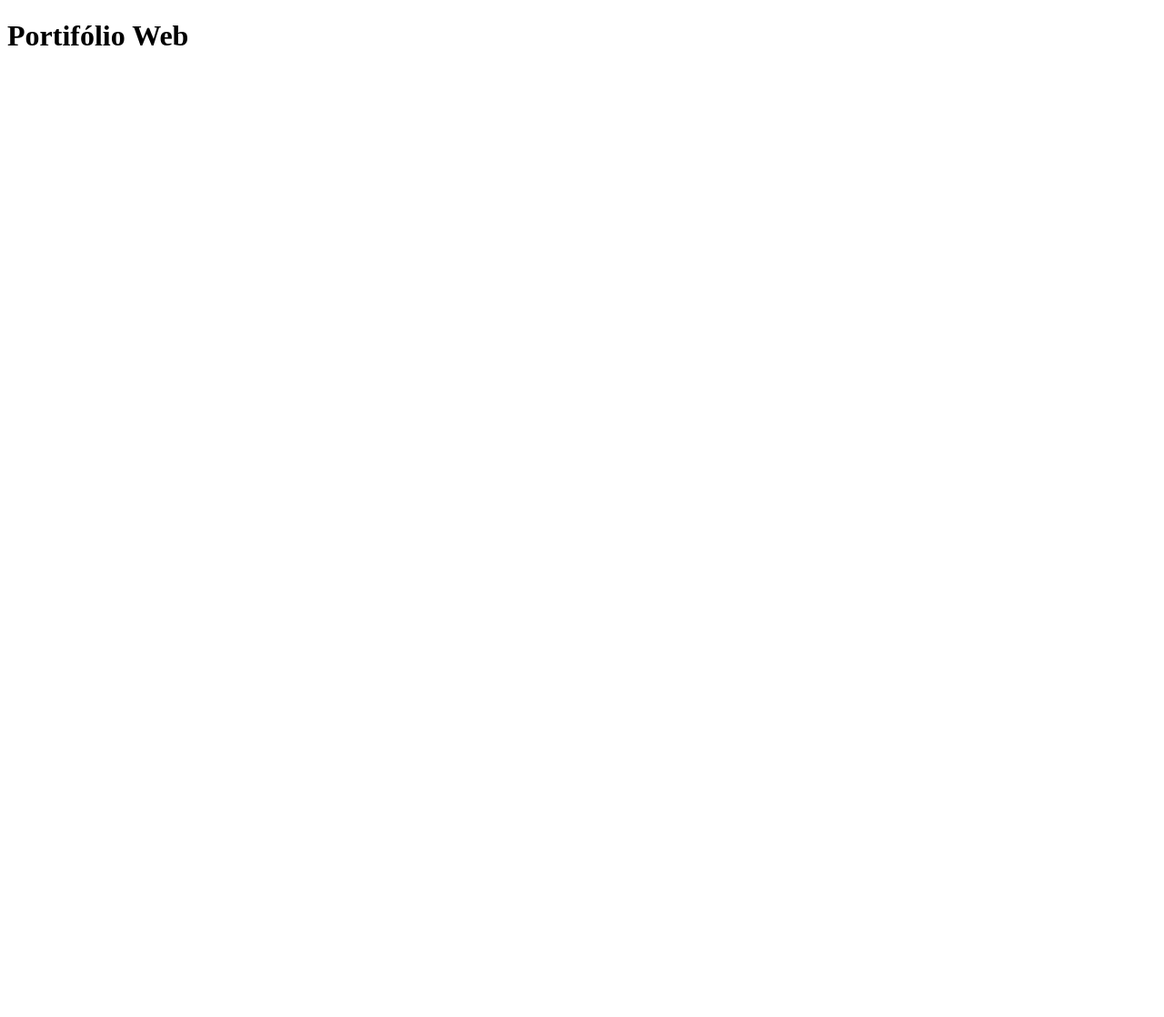
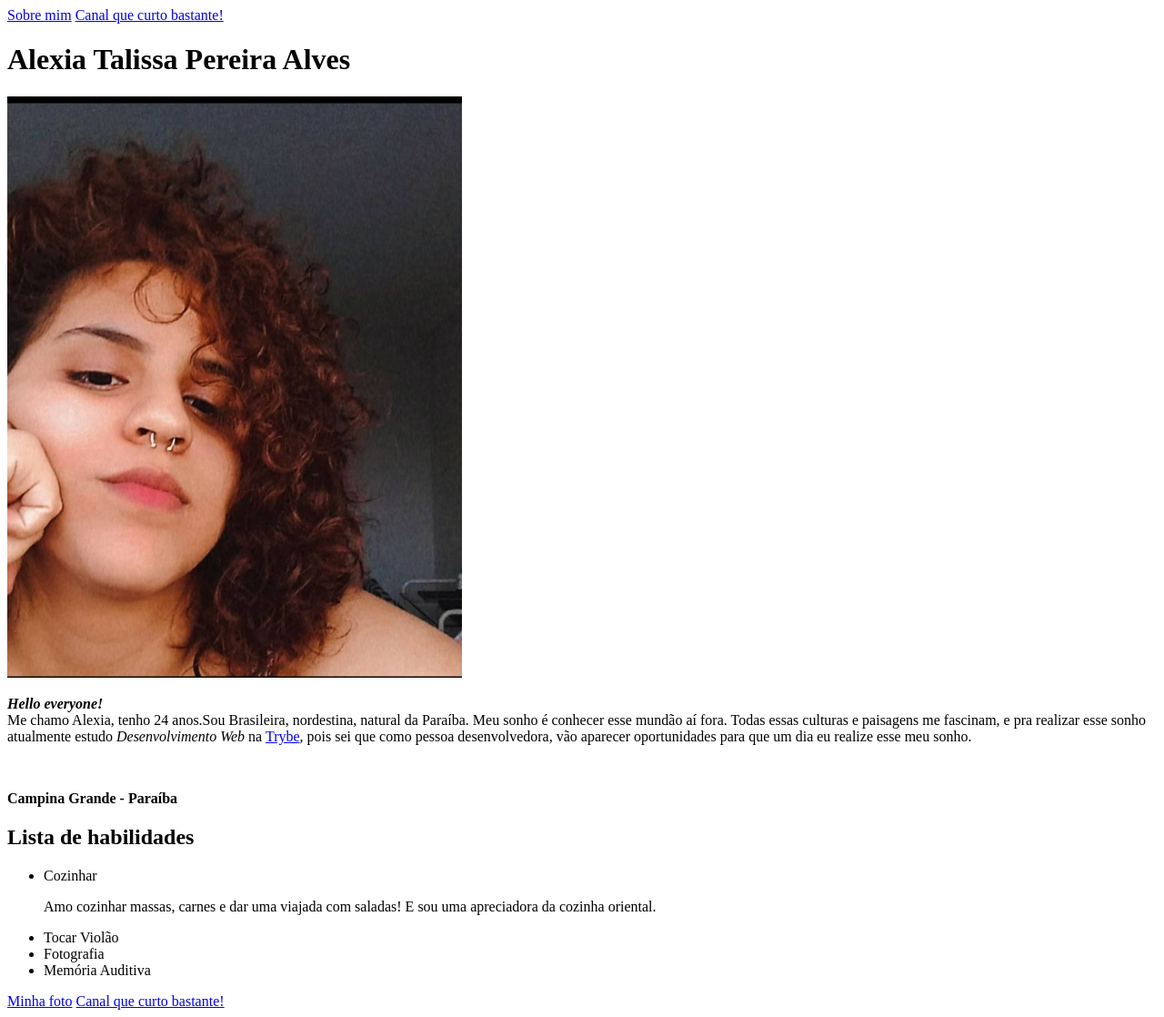
Before and after one commit to AlexiaTalissa/portifolio_web, a plain HTML site: page index.html in a window 1280 px wide. Shown: the whole page at 91% size. Before the commit the page ends 800 px from the top, so only its background shows below. Drawn offline with Linux system fonts and the light colour scheme.

Commit message:
alterado o arquivo html

```diff
--- a/index.html
+++ b/index.html
@@ -1,10 +1,28 @@
 <!DOCTYPE html>
 <html lang="pt-br">
-  <head>
-    <meta charset="UTF-8">
-    <title>HTML</title>
-  </head>
-  <body>
-    <h1>Portifólio Web</h1>
-  </body>
+<head>
+  <meta charset="UTF-8">
+  <meta http-equiv="X-UA-Compatible" content="IE=edge">
+  <meta name="viewport" content="width=device-width, initial-scale=1.0">
+  <title>Portfólio Web</title>
+</head>
+<body>
+  <a href="#sobre-mim">Sobre mim</a>
+  <a href="https://www.youtube.com/channel/UCERK-uaylaDOhEDn5eBGENA" target="blank">Canal que curto bastante!</a>
+  <h1 class="meuNome">Alexia Talissa Pereira Alves</h1>
+  <img id="foto" src="Foto.png" width="500px" alt="Foto minha sem sorrir, pois não me considero fotogênica" id="foto">
+  <p class="descricao"><strong><em>Hello everyone!</em></strong><br> Me chamo Alexia, tenho 24 anos.Sou Brasileira, nordestina, natural da Paraíba. Meu sonho é conhecer esse mundão aí fora. Todas essas culturas e paisagens me fascinam, e pra realizar esse sonho atualmente estudo <em>Desenvolvimento Web</em> na <a href="https://www.betrybe.com/" target="blank">Trybe</a>, pois sei que como pessoa desenvolvedora, vão aparecer oportunidades para que um dia eu realize esse meu sonho.</p><br>
+  <p class="resido"><strong>Campina Grande - Paraíba</strong></p>
+  <h2 id="sobre-mim">Lista de habilidades</h2>
+  <ul>
+    <li class="cozinhar">Cozinhar</li>
+    <p>Amo cozinhar massas, carnes e dar uma viajada com saladas! E sou uma apreciadora da cozinha oriental. </p>
+    <li class="tocarviolao">Tocar Violão</li>
+    <li class="fotografia">Fotografia</li>
+    <li class="memoauditiva">Memória Auditiva</li>
+
+  </ul>
+  <a href="#foto">Minha foto</a>
+  <a href="https://www.youtube.com/channel/UCERK-uaylaDOhEDn5eBGENA" target="_blank">Canal que curto bastante!</a>
+</body>
 </html>
```
Also changed, not shown: Foto.png (added).
